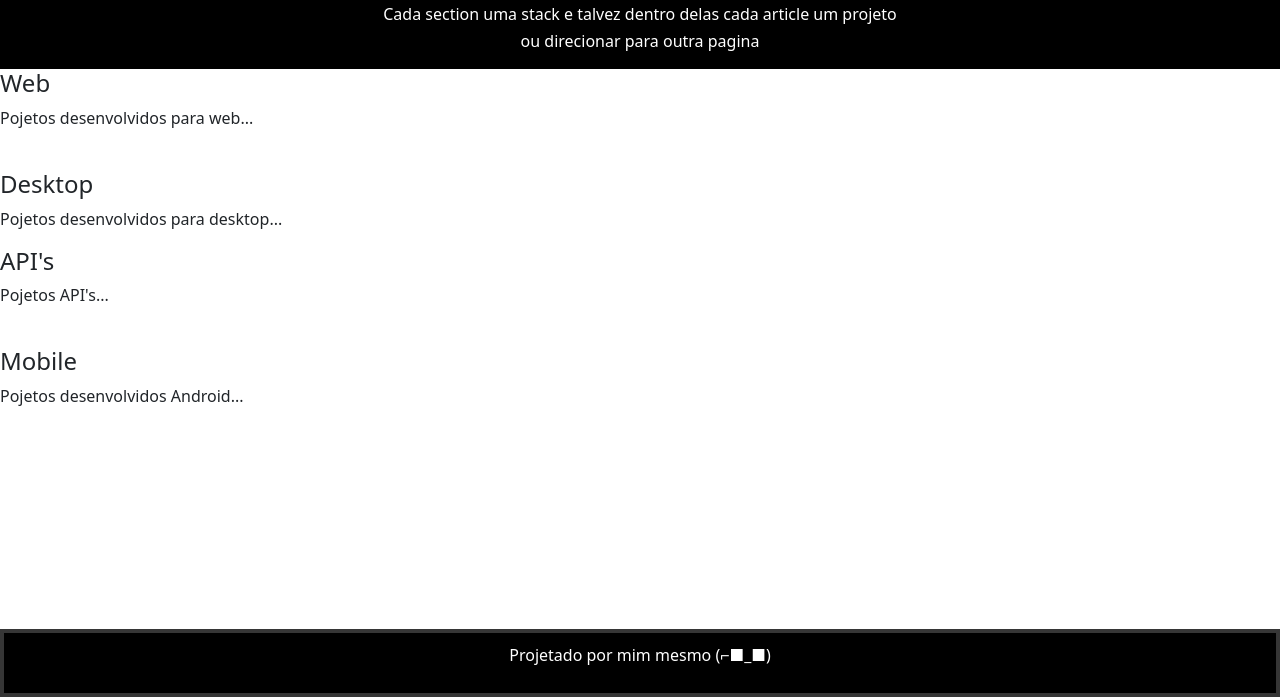
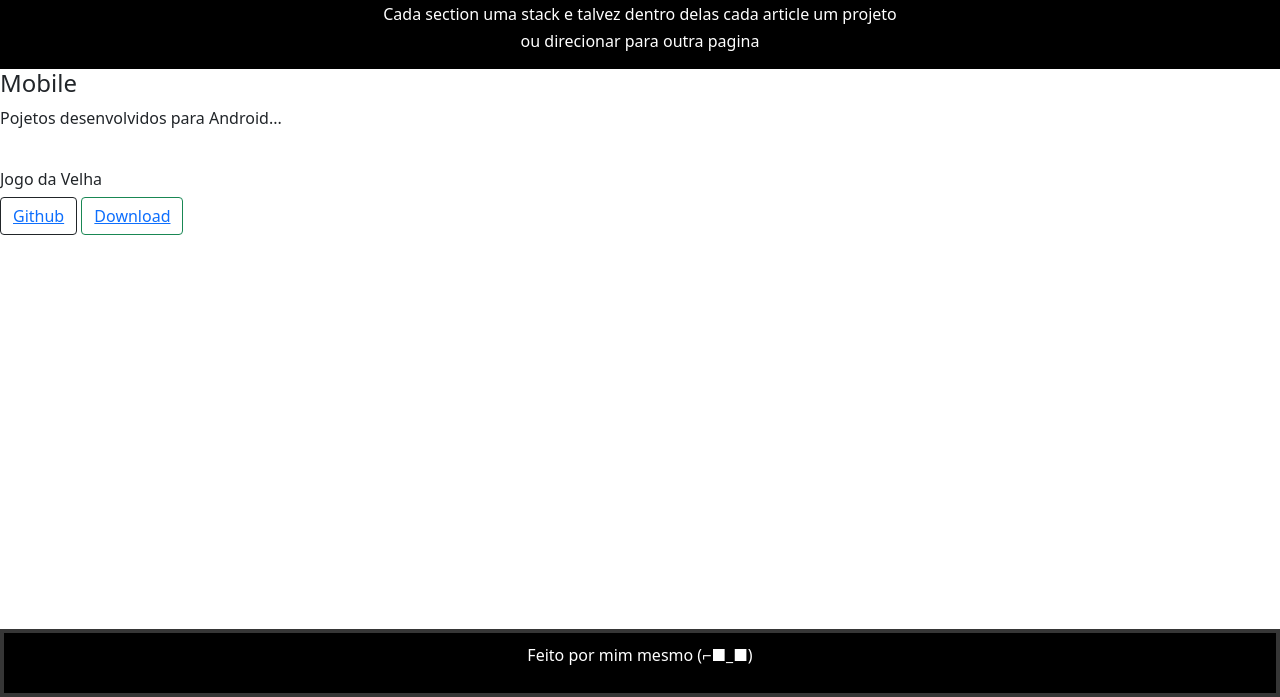
Before and after one commit to alexdsouzaf/alexdsouzaf, a plain HTML site: page index.html in a window 1280 px wide. Shown: the part 103-800 px from the top of the page. Drawn offline with Linux system fonts and the light colour scheme.

Commit message:
commit no apk do jogo da velha.

```diff
--- a/index.html
+++ b/index.html
@@ -8,7 +8,7 @@
 	<link rel="stylesheet" type="text/css" href="bootstrap.min.css">
 </head>
 <body>
-	<!--APRENDENDO HTML SEMANTICO-->
+	<!--TENTANDO APRENDER HTML SEMANTICO-->
 	<header> <!--Titulo da pagina-->
 		<h1>Alexsander Faria</h1>
 		<h3>Portfólio</h3>
@@ -16,31 +16,21 @@
 		<h6>ou direcionar para outra pagina</h6>
 	</header>
 	<!--CADA SECTION VAI SER UMA STACK-->
-	<section>
-		<h4>Web</h4>
-		<p>Pojetos desenvolvidos para web...</p>
-		<br/>
-	</section>
-
-	<section>
-		<h4>Desktop</h4>
-		<p>Pojetos desenvolvidos para desktop...</p>
-	</section>
-
-	<section>
-		<h4>API's</h4>
-		<p>Pojetos API's...</p>
-		<br/>
-	</section>
 
 	<section>
 		<h4>Mobile</h4>
-		<p>Pojetos desenvolvidos Android...</p>
+		<p>Pojetos desenvolvidos para Android...</p>
 		<br/>
+
+		<div>
+			<h6>Jogo da Velha</h6>
+			<button type="button" class="btn btn-outline-dark"><a href="https://github.com/alexdsouzaf/JogoDaVelha">Github<a></a></button>
+			<button type="button" class="btn btn-outline-success"><a href="for_download/br.com.alexdsouzaf.jogodavelha.apk">Download</a></button>
+		</div>
 	</section>
 </body>
 
 <footer>
-  <p>Projetado por mim mesmo (⌐■_■)</p>
+  <p>Feito por mim mesmo (⌐■_■)</p>
 </footer>
 </html>
```
Also changed, not shown: 1 other file.
